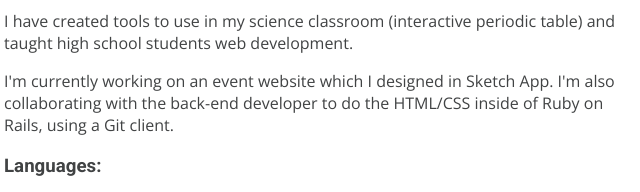
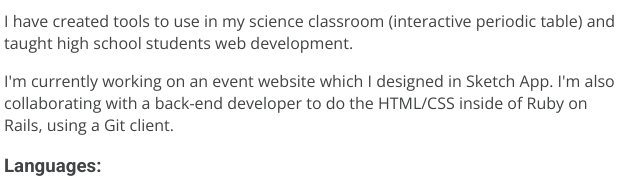
Before and after one commit to balexyoung/balexyoung.github.io, a plain HTML site: page index.html in a window 1280 px wide. Shown: the part 605-797 px from the top of the page, 326-966 px from the left. Drawn offline with nearby package versions, Linux system fonts and the light colour scheme; a script that the page names is missing.

Commit message:
Update index.html

```diff
--- a/index.html
+++ b/index.html
@@ -28,7 +28,7 @@
         </ul>
 
         <p>I have created tools to use in my science classroom (interactive periodic table) and taught high school students web development.</p>
-        <p>I'm currently working on an event website which I designed in Sketch App. I'm also collaborating with the back-end developer to do the HTML/CSS inside of Ruby on Rails, using a Git client.</p>
+        <p>I'm currently working on an event website which I designed in Sketch App. I'm also collaborating with a back-end developer to do the HTML/CSS inside of Ruby on Rails, using a Git client.</p>
 
         <h3>Languages:</h3>
         <ul>
```
